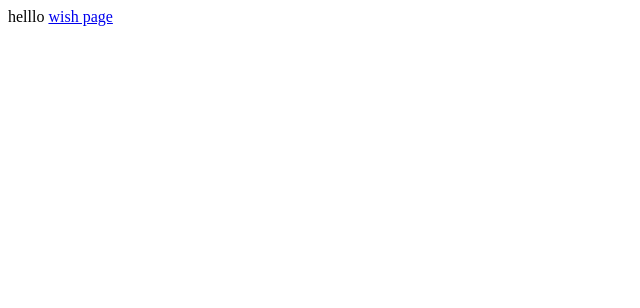
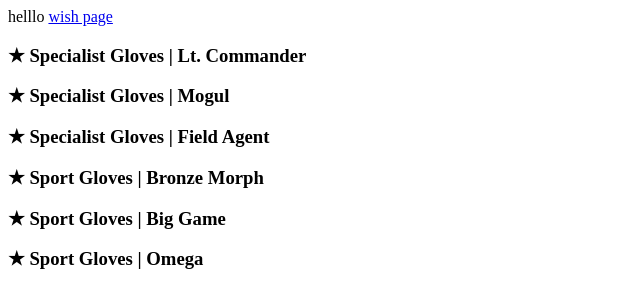
Before and after one commit to bitstructcs2/cs2, a plain HTML site: page index.html in a window 1280 px wide. Shown: the whole page, without its empty margins (0-640 px from the left). Drawn offline with Linux system fonts and the light colour scheme.

Commit message:
Update index.html

```diff
--- a/index.html
+++ b/index.html
@@ -1,2 +1,9 @@
 helllo
 <a href="https://bitstructcs2.github.io/cs2/wish.html">wish page</a>
+<h3>★ Specialist Gloves | Lt. Commander</h3>
+<h3>★ Specialist Gloves | Mogul</h3>
+<h3>★ Specialist Gloves | Field Agent </h3>
+
+<h3>★ Sport Gloves | Bronze Morph</h3>
+<h3>★ Sport Gloves | Big Game</h3>
+<h3>★ Sport Gloves | Omega</h3>
```
